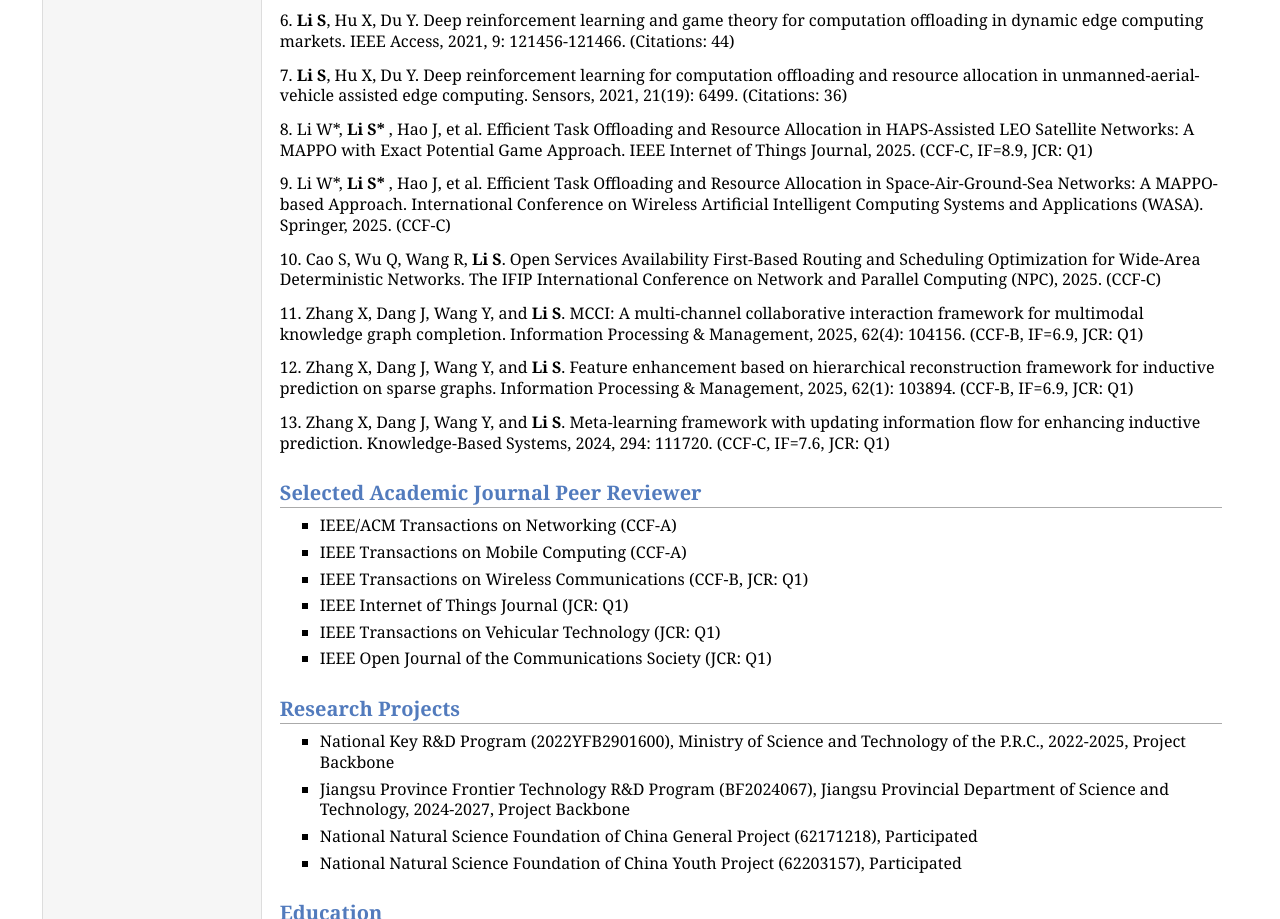
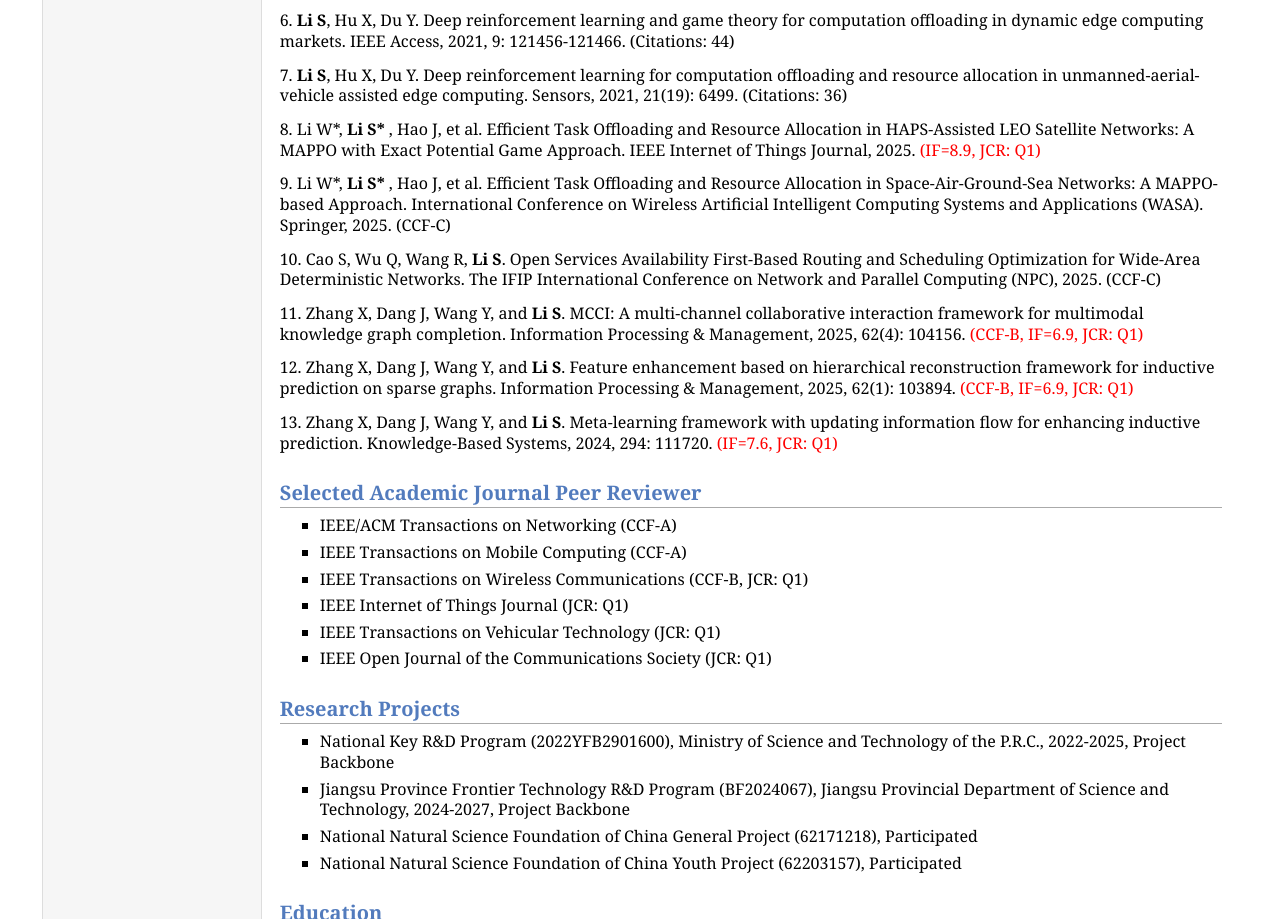
Before and after one commit to Bruce-Lee-ttys000/Bruce-Lee-ttys000.github.io, a plain HTML site: page index.html in a window 1280 px wide. Shown: the part 1150-2069 px from the top of the page. Drawn offline with Linux system fonts and the light colour scheme.

Commit message:
“修改”

```diff
--- a/index.html
+++ b/index.html
@@ -67,12 +67,12 @@ He attended and gave an oral presentation at IEEE WCNC 2025 in Milan, Italy, whi
 <p>5. <b>Li S</b>, Wu Q, Wang R. Efficient Packet Routing in Ultra-Dense LEO Satellite Networks via Cooperative-MARL with Queuing Theory Model. In: 2025 IEEE Wireless Communications and Networking Conference (WCNC). IEEE, 2025: 1-6. (CCF-C)</p>
 <p>6. <b>Li S</b>, Hu X, Du Y. Deep reinforcement learning and game theory for computation offloading in dynamic edge computing markets. IEEE Access, 2021, 9: 121456-121466. (Citations: 44)</p>
 <p>7. <b>Li S</b>, Hu X, Du Y. Deep reinforcement learning for computation offloading and resource allocation in unmanned-aerial-vehicle assisted edge computing. Sensors, 2021, 21(19): 6499. (Citations: 36)</p>
-<p>8. Li W*, <b>Li S* </b>, Hao J, et al. Efficient Task Offloading and Resource Allocation in HAPS-Assisted LEO Satellite Networks: A MAPPO with Exact Potential Game Approach. IEEE Internet of Things Journal, 2025. (CCF-C, IF=8.9, JCR: Q1)</p>
+<p>8. Li W*, <b>Li S* </b>, Hao J, et al. Efficient Task Offloading and Resource Allocation in HAPS-Assisted LEO Satellite Networks: A MAPPO with Exact Potential Game Approach. IEEE Internet of Things Journal, 2025. <span class="text-red">(IF=8.9, JCR: Q1)</span></p>
 <p>9. Li W*, <b>Li S* </b>, Hao J, et al. Efficient Task Offloading and Resource Allocation in Space-Air-Ground-Sea Networks: A MAPPO-based Approach. International Conference on Wireless Artificial Intelligent Computing Systems and Applications (WASA). Springer, 2025. (CCF-C)</p>
 <p>10. Cao S, Wu Q, Wang R, <b>Li S</b>. Open Services Availability First-Based Routing and Scheduling Optimization for Wide-Area Deterministic Networks. The IFIP International Conference on Network and Parallel Computing (NPC), 2025. (CCF-C)</p>
-<p>11. Zhang X, Dang J, Wang Y, and <b>Li S</b>. MCCI: A multi-channel collaborative interaction framework for multimodal knowledge graph completion. Information Processing &amp; Management, 2025, 62(4): 104156. (CCF-B, IF=6.9, JCR: Q1)</p>
-<p>12. Zhang X, Dang J, Wang Y, and <b>Li S</b>. Feature enhancement based on hierarchical reconstruction framework for inductive prediction on sparse graphs. Information Processing &amp; Management, 2025, 62(1): 103894. (CCF-B, IF=6.9, JCR: Q1)</p>
-<p>13. Zhang X, Dang J, Wang Y, and <b>Li S</b>. Meta-learning framework with updating information flow for enhancing inductive prediction. Knowledge-Based Systems, 2024, 294: 111720. (CCF-C, IF=7.6, JCR: Q1)</p>
+<p>11. Zhang X, Dang J, Wang Y, and <b>Li S</b>. MCCI: A multi-channel collaborative interaction framework for multimodal knowledge graph completion. Information Processing &amp; Management, 2025, 62(4): 104156. <span class="text-red">(CCF-B, IF=6.9, JCR: Q1)</span></p>
+<p>12. Zhang X, Dang J, Wang Y, and <b>Li S</b>. Feature enhancement based on hierarchical reconstruction framework for inductive prediction on sparse graphs. Information Processing &amp; Management, 2025, 62(1): 103894. <span class="text-red">(CCF-B, IF=6.9, JCR: Q1)</span></p>
+<p>13. Zhang X, Dang J, Wang Y, and <b>Li S</b>. Meta-learning framework with updating information flow for enhancing inductive prediction. Knowledge-Based Systems, 2024, 294: 111720. <span class="text-red">(IF=7.6, JCR: Q1)</span></p>
 <h2>Selected Academic Journal Peer Reviewer</h2>
 <ul>
 <li><p>IEEE/ACM Transactions on Networking (CCF-A)</p>
```
Also changed, not shown: 1 other file.
